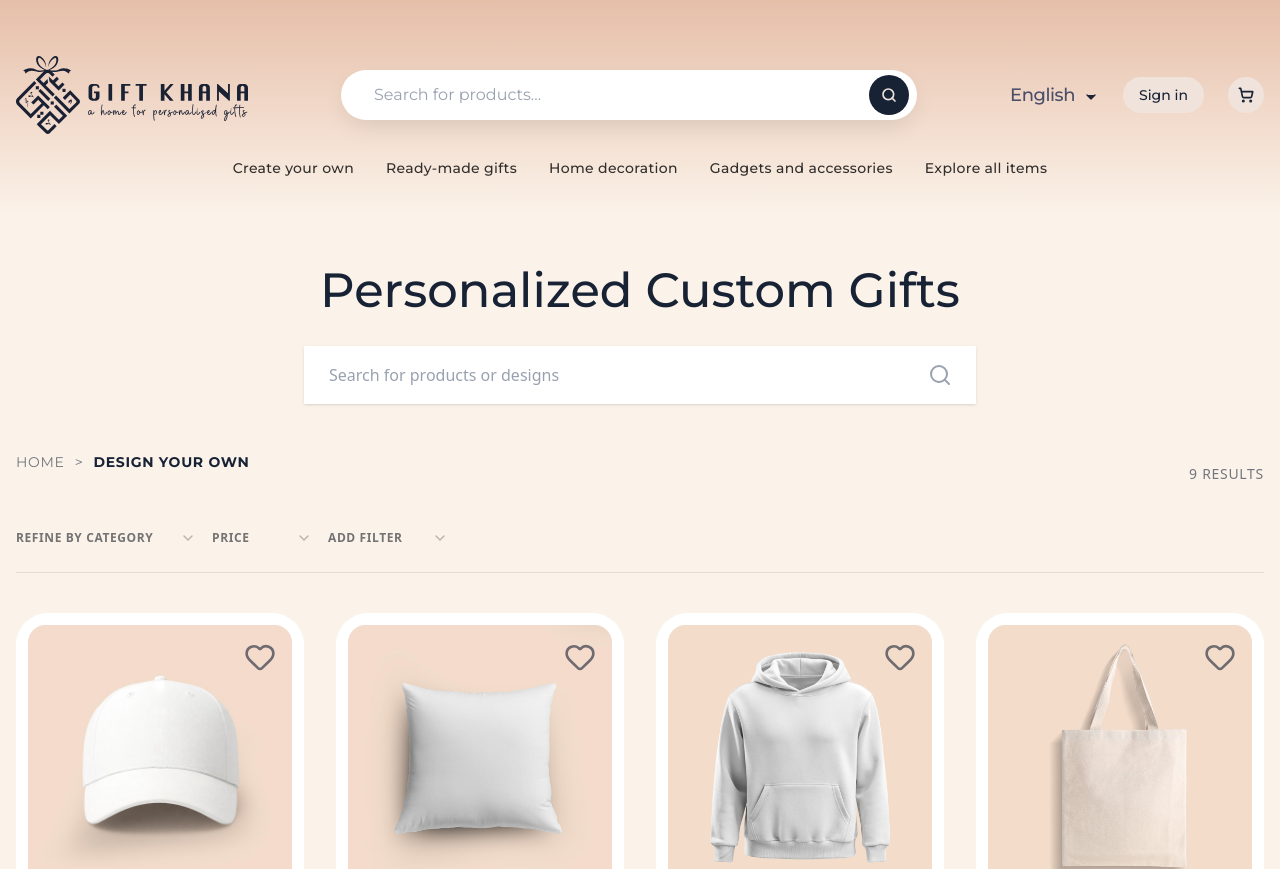
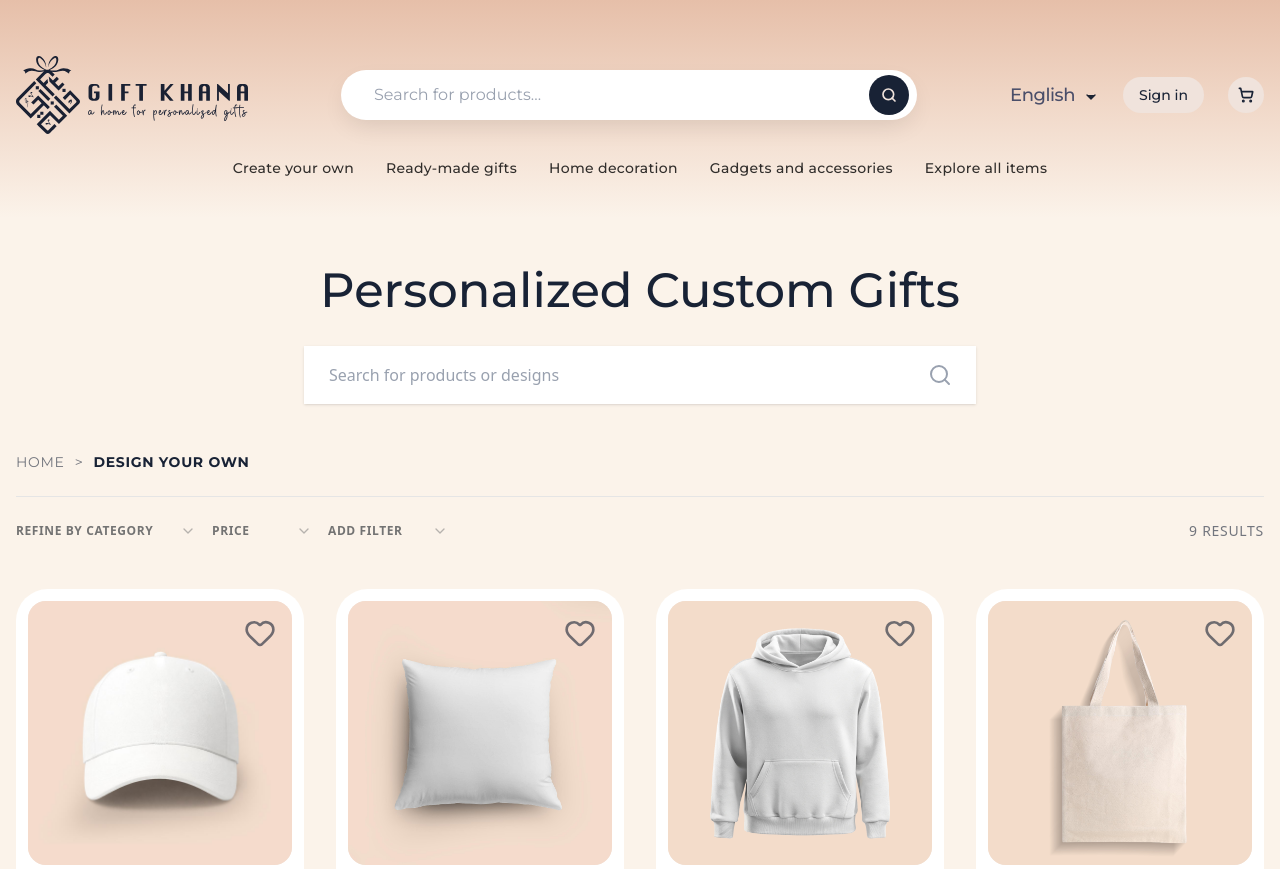
Before and after one commit to Webgenius0/gift-khana, a Next.js app: page /personalized-products in a window 1280 px wide. Shown: the top 869 px of the page. Built offline with nearby package versions, Linux system fonts and the light colour scheme.

Commit message:
fix: some issur fixed

```diff
--- a/src/templates/PersonalizedProductsPage.jsx
+++ b/src/templates/PersonalizedProductsPage.jsx
@@ -51,15 +51,13 @@ export default function PersonalizedProductsPage() {
                 </div>
 
                 {/* Breadcrumbs and Results Count */}
-                <div className="flex flex-col md:flex-row justify-between items-start md:items-center mb-6 gap-4">
+                <div className="flex flex-col md:flex-row justify-between items-start md:items-center mb-4 border-b">
                     <DynamicBreadcrumb />
-                    <span className="text-sm font-medium text-secondary/60 uppercase tracking-wider">
-                        {personalizedProductsData.length} results
-                    </span>
                 </div>
 
                 {/* Filters */}
-                <div className="flex flex-wrap items-center gap-4 mb-10 pb-4 border-b border-secondary/10">
+                <div className="flex flex-col md:flex-row items-end md:items-center justify-between mb-10 ">
+                    <div className="flex flex-wrap items-center md:gap-4 ">
                         <Select onValueChange={(v) => handleFilterChange("category", v)}>
                             <SelectTrigger className="w-[180px] bg-transparent! border-none shadow-none text-secondary font-bold uppercase tracking-wider text-xs p-0 h-auto focus:ring-0">
                                 <SelectValue placeholder="Refine by Category" />
@@ -96,6 +94,11 @@ export default function PersonalizedProductsPage() {
                         </Select>
                     </div>
 
+                    <span className="text-sm font-medium text-secondary/60 uppercase tracking-wider">
+                        {personalizedProductsData.length} results
+                    </span>
+                </div>
+
                 {/* Product Grid */}
                 <div className="grid grid-cols-2 lg:grid-cols-3 xl:grid-cols-4 gap-6 md:gap-8">
                     {personalizedProductsData.map((product, index) => (
```
Lines whose indentation alone changed are shown as unchanged.
